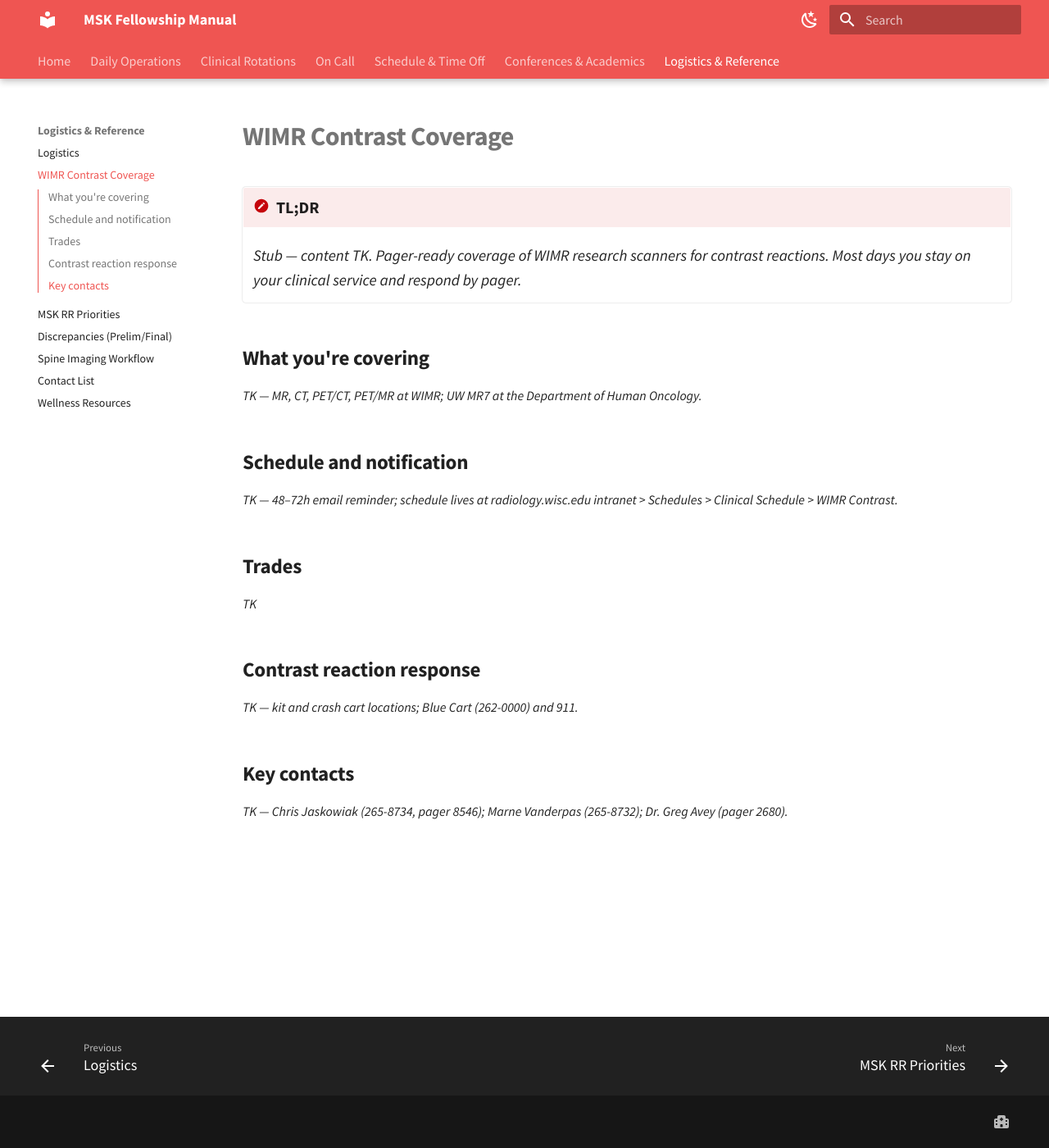
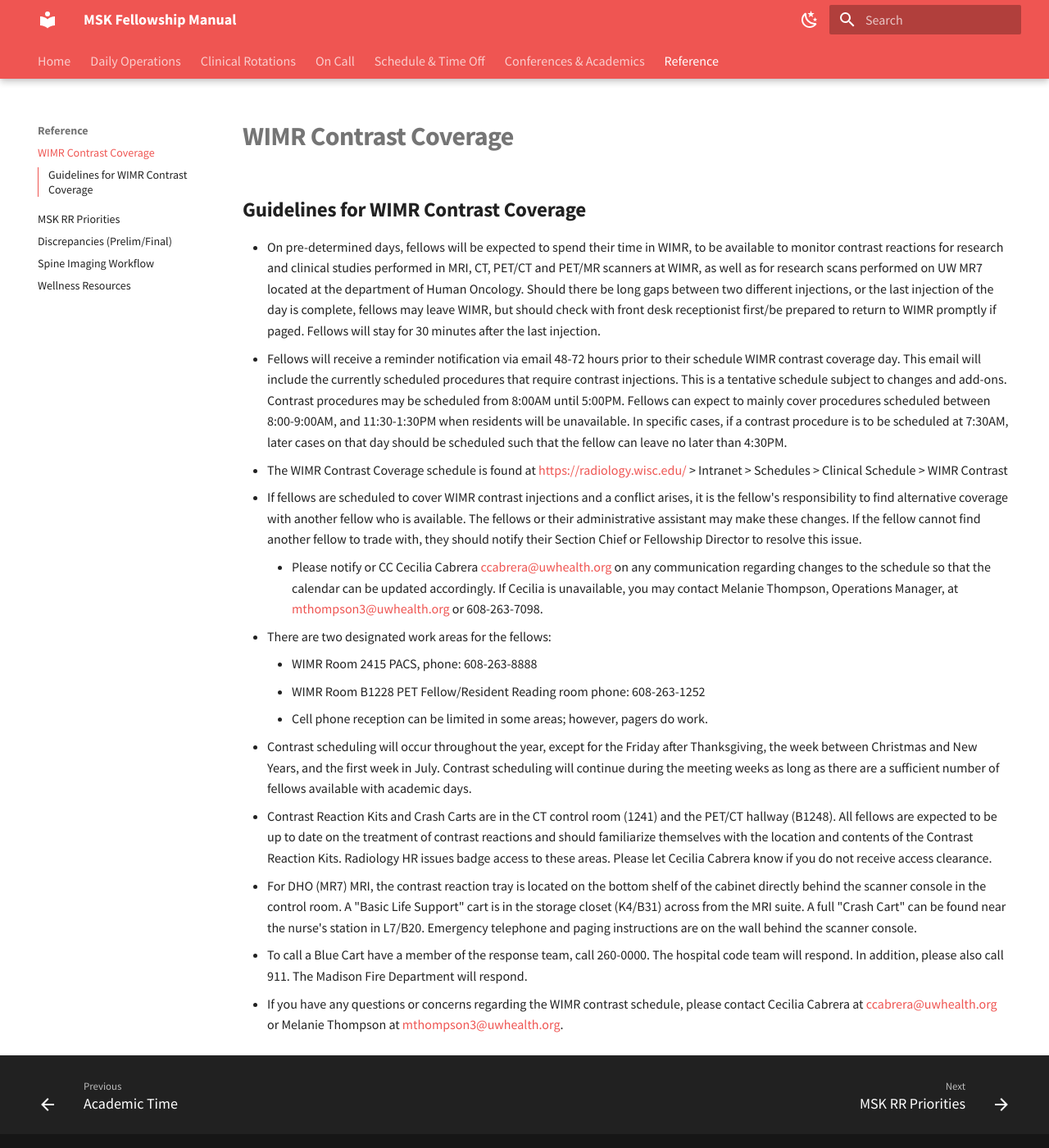
Before and after one commit to UW-MSK-Rads/msk-fellowship-manual, an MkDocs documentation site: the page built from docs/wimr-contrast.md, in a window 1280 px wide and 1400 px high. Shown: the whole window at 82% size. Built offline with MkDocs 1.6.1 and Material for MkDocs 9.7.7, drawn with Linux system fonts in a browser that asks for light colours.

Commit message:
Restructure Reference nav and fill in WIMR Contrast guidelines
Drops Logistics, Contact List, Meeting Attendance, Meeting Dates, and
Research pages (none had migrated content). Renames the bottom nav
section from "Logistics & Reference" to "Reference". Replaces the WIMR
stub with the verbatim coverage guidelines.

```diff
--- a/docs/wimr-contrast.md
+++ b/docs/wimr-contrast.md
@@ -1,24 +1,18 @@
 # WIMR Contrast Coverage
 
-!!! tldr "TL;DR"
-    *Stub — content TK. Pager-ready coverage of WIMR research scanners for contrast reactions. Most days you stay on your clinical service and respond by pager.*
+## Guidelines for WIMR Contrast Coverage
 
-## What you're covering
-
-*TK — MR, CT, PET/CT, PET/MR at WIMR; UW MR7 at the Department of Human Oncology.*
-
-## Schedule and notification
-
-*TK — 48–72h email reminder; schedule lives at radiology.wisc.edu intranet > Schedules > Clinical Schedule > WIMR Contrast.*
-
-## Trades
-
-*TK*
-
-## Contrast reaction response
-
-*TK — kit and crash cart locations; Blue Cart (262-0000) and 911.*
-
-## Key contacts
-
-*TK — Chris Jaskowiak (265-8734, pager 8546); Marne Vanderpas (265-8732); Dr. Greg Avey (pager 2680).*
+- On pre-determined days, fellows will be expected to spend their time in WIMR, to be available to monitor contrast reactions for research and clinical studies performed in MRI, CT, PET/CT and PET/MR scanners at WIMR, as well as for research scans performed on UW MR7 located at the department of Human Oncology. Should there be long gaps between two different injections, or the last injection of the day is complete, fellows may leave WIMR, but should check with front desk receptionist first/be prepared to return to WIMR promptly if paged. Fellows will stay for 30 minutes after the last injection.
+- Fellows will receive a reminder notification via email 48-72 hours prior to their schedule WIMR contrast coverage day. This email will include the currently scheduled procedures that require contrast injections. This is a tentative schedule subject to changes and add-ons. Contrast procedures may be scheduled from 8:00AM until 5:00PM. Fellows can expect to mainly cover procedures scheduled between 8:00-9:00AM, and 11:30-1:30PM when residents will be unavailable. In specific cases, if a contrast procedure is to be scheduled at 7:30AM, later cases on that day should be scheduled such that the fellow can leave no later than 4:30PM.
+- The WIMR Contrast Coverage schedule is found at [https://radiology.wisc.edu/](https://radiology.wisc.edu/) > Intranet > Schedules > Clinical Schedule > WIMR Contrast
+- If fellows are scheduled to cover WIMR contrast injections and a conflict arises, it is the fellow's responsibility to find alternative coverage with another fellow who is available. The fellows or their administrative assistant may make these changes. If the fellow cannot find another fellow to trade with, they should notify their Section Chief or Fellowship Director to resolve this issue.
+    - Please notify or CC Cecilia Cabrera <ccabrera@uwhealth.org> on any communication regarding changes to the schedule so that the calendar can be updated accordingly. If Cecilia is unavailable, you may contact Melanie Thompson, Operations Manager, at <mthompson3@uwhealth.org> or 608-263-7098.
+- There are two designated work areas for the fellows:
+    - WIMR Room 2415 PACS, phone: 608-263-8888
+    - WIMR Room B1228 PET Fellow/Resident Reading room phone: 608-263-1252
+    - Cell phone reception can be limited in some areas; however, pagers do work.
+- Contrast scheduling will occur throughout the year, except for the Friday after Thanksgiving, the week between Christmas and New Years, and the first week in July. Contrast scheduling will continue during the meeting weeks as long as there are a sufficient number of fellows available with academic days.
+- Contrast Reaction Kits and Crash Carts are in the CT control room (1241) and the PET/CT hallway (B1248). All fellows are expected to be up to date on the treatment of contrast reactions and should familiarize themselves with the location and contents of the Contrast Reaction Kits. Radiology HR issues badge access to these areas. Please let Cecilia Cabrera know if you do not receive access clearance.
+- For DHO (MR7) MRI, the contrast reaction tray is located on the bottom shelf of the cabinet directly behind the scanner console in the control room. A "Basic Life Support" cart is in the storage closet (K4/B31) across from the MRI suite. A full "Crash Cart" can be found near the nurse's station in L7/B20. Emergency telephone and paging instructions are on the wall behind the scanner console.
+- To call a Blue Cart have a member of the response team, call 260-0000. The hospital code team will respond. In addition, please also call 911. The Madison Fire Department will respond.
+- If you have any questions or concerns regarding the WIMR contrast schedule, please contact Cecilia Cabrera at <ccabrera@uwhealth.org> or Melanie Thompson at <mthompson3@uwhealth.org>.
--- a/mkdocs.yml
+++ b/mkdocs.yml
@@ -79,16 +79,11 @@ nav:
   - Conferences & Academics:
     - Teaching Conferences: conferences.md
     - Academic Time: academic-time.md
-    - Meeting Attendance: meetings.md
-    - Meeting Dates: meeting-dates.md
-    - Research: research.md
-  - Logistics & Reference:
-    - Logistics: logistics.md
+  - Reference:
     - WIMR Contrast Coverage: wimr-contrast.md
     - MSK RR Priorities: rr-priorities.md
     - Discrepancies (Prelim/Final): discrepancies.md
     - Spine Imaging Workflow: spine-workflow.md
-    - Contact List: contacts.md
     - Wellness Resources: wellness.md
 
 extra:
```
Also changed, not shown: CLAUDE.md (+4 -4 lines), docs/contacts.md (deleted, +0 -24 lines), docs/index.md (+1 -6 lines), docs/logistics.md (deleted, +0 -20 lines), docs/meeting-dates.md (deleted, +0 -24 lines), docs/meetings.md (deleted, +0 -21 lines), docs/research.md (deleted, +0 -20 lines).
